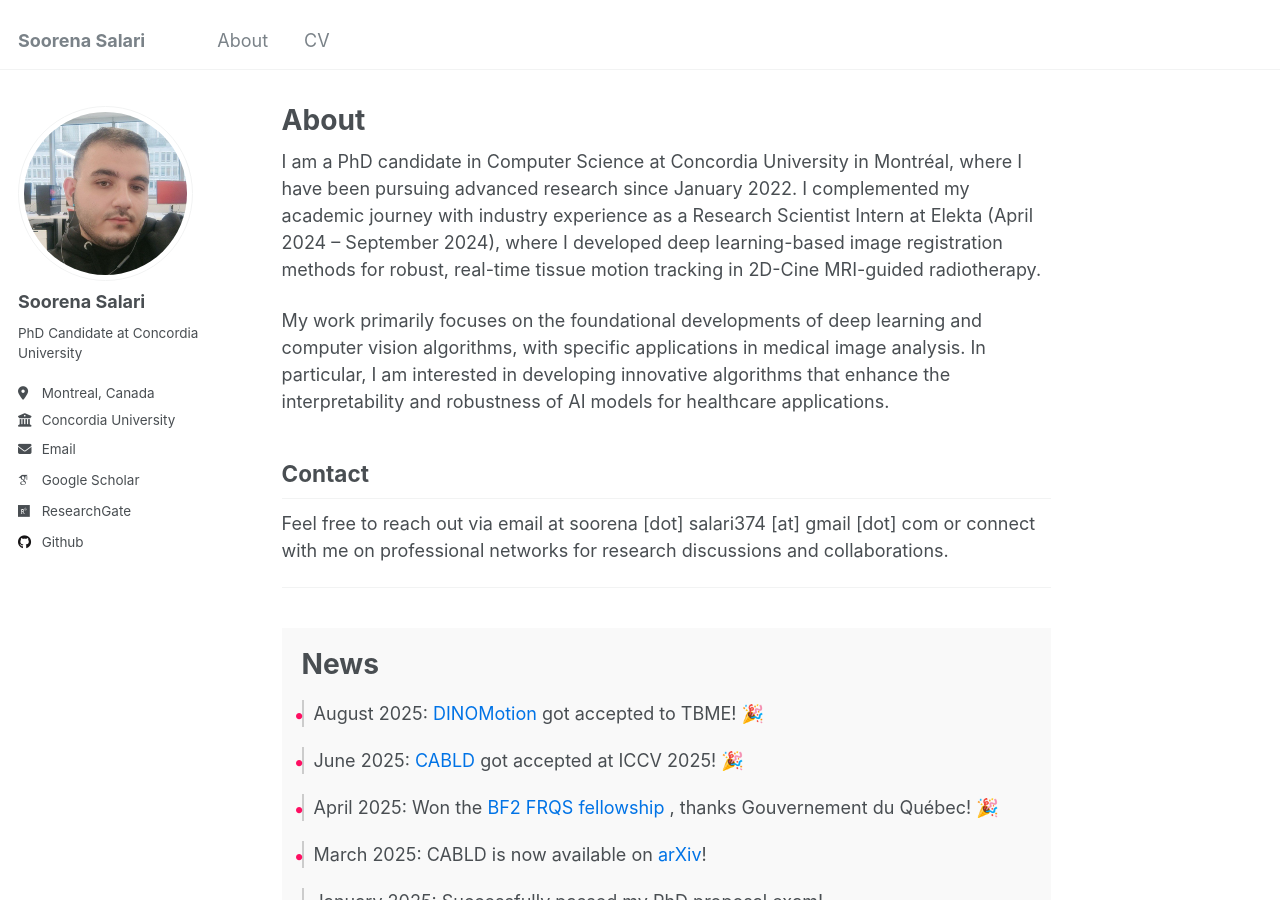
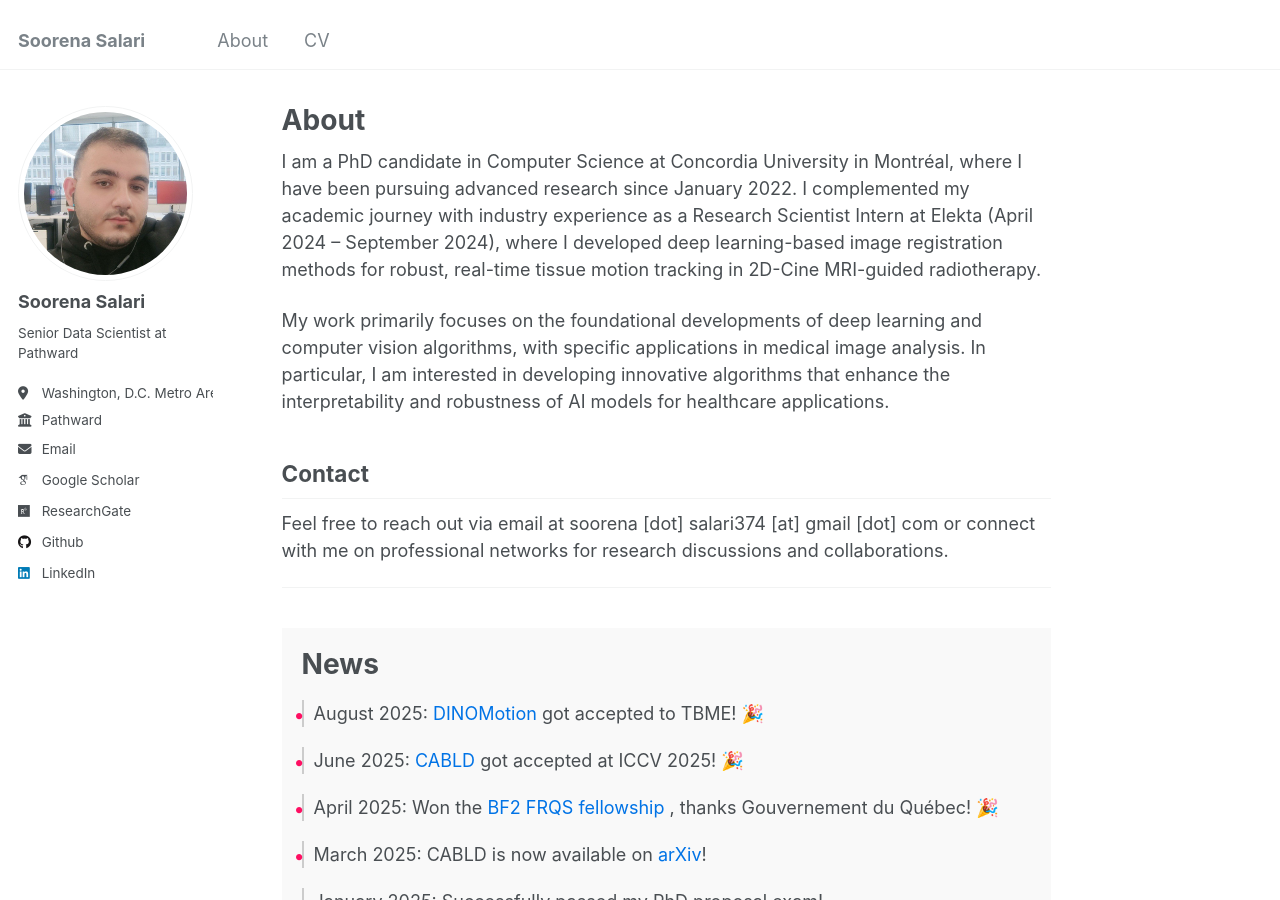
Before and after one commit to soorenasalari/soorenasalari.github.io, a Jekyll site: the page built from _pages/about.md, in a window 1280 px wide and 900 px high. Built offline with Jekyll 4.4.1, drawn with Linux system fonts in a browser that asks for light colours; emoji names are drawn with the system emoji font; some web fonts are replaced.

Commit message:
Update _config.yml
Signed-off-by: Soorena Salari <73616711+soorenasalari@users.noreply.github.com>

```diff
--- a/_config.yml
+++ b/_config.yml
@@ -24,9 +24,9 @@ author:
   avatar           : "bio.jpg"
   name             : "Soorena Salari"
   pronouns         : # example: "she/her"
-  bio              : "PhD Candidate at Concordia University"
-  location         : "Montreal, Canada"
-  employer         : "Concordia University"
+  bio              : "Senior Data Scientist at Pathward"
+  location         : "Washington, D.C. Metro Area"
+  employer         : "Pathward"
   uri              : # URL
   email            : "soorena.salari374@gmail.com"
 
@@ -58,7 +58,7 @@ author:
   keybase          : # Username
   instagram        : # Username
   lastfm           : # Username
-  linkedin         : # Soorena374
+  linkedin         : "soorena-salari"# Soorena374
   mastodon         : # URL
   medium           : # URL
   pinterest        : # Username
```
